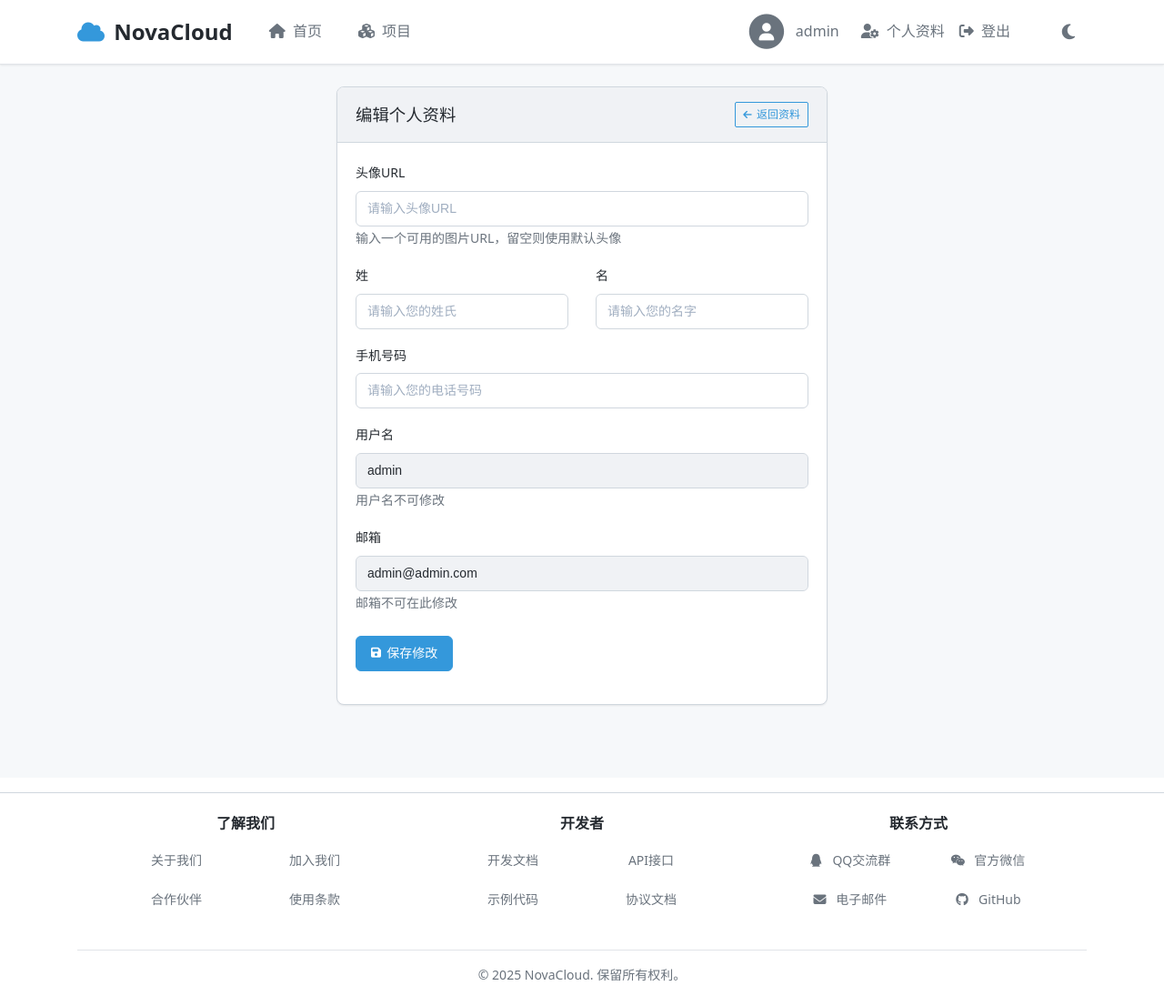
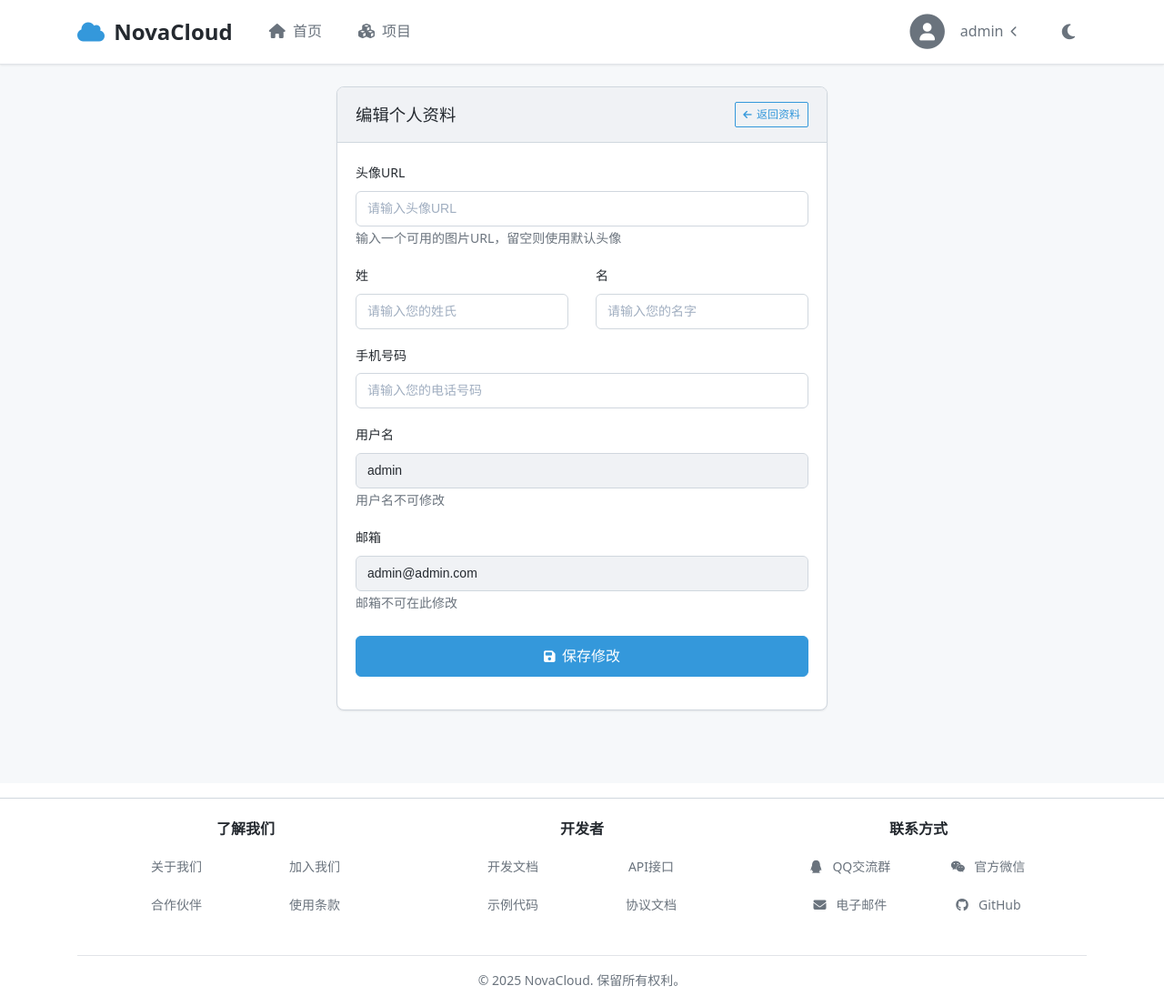
Before and after one commit to Miraitowa-la/NovaCloud, a Django app: page /profile/edit/ in a window 1280 px wide. Shown: the whole page at 91% size. Before the commit the page ends 1079 px from the top, so only its background shows below. Run offline with Django 5.2, Linux system fonts and the light colour scheme; a user stored in the database is signed in; data comes from the database, SQL or seed files in the repository.

Commit message:
UI样式优化

```diff
--- a/static/css/style.css
+++ b/static/css/style.css
@@ -595,6 +595,15 @@ strong, b {
     background-color: var(--background-hover);
 }
 
+/* 主题切换按钮图标 */
+.theme-toggle i {
+    transition: transform 0.3s ease-in-out;
+}
+
+.theme-toggle:hover i {
+    transform: rotate(30deg);
+}
+
 /* 导航栏样式 */
 .navbar {
     display: flex;
@@ -660,29 +669,20 @@ strong, b {
 .user-profile {
     display: flex;
     align-items: center;
-    padding: 0.25rem 0.75rem;
+    padding: 0.25rem 0.5rem;
     margin-right: 0.5rem;
     border-radius: var(--border-radius-md);
+    transition: background-color 0.15s ease-in-out;
+}
+
+.user-profile:hover {
+    background-color: var(--background-hover);
 }
 
 .user-profile .fa-stack {
     font-size: 1.2rem;
     margin-right: 0.5rem;
     color: var(--text-muted);
-}
-
-.user-profile .text-muted {
-    margin-right: 1rem;
-}
-
-.user-profile .nav-link {
-    padding: 0.25rem 0.5rem;
-    color: var(--text-muted);
-}
-
-.user-profile .nav-link:hover {
-    background-color: transparent;
-    color: var(--color-primary);
 }
 
 /* 按钮样式 */
@@ -1196,7 +1196,7 @@ html, body {
 }
 
 /* 登录和注册按钮样式 */
-.login-btn, .register-btn {
+.login-btn, .register-btn, .profile-edit-btn {
     width: 100%;  /* 强制100%宽度 */
     display: flex;
     justify-content: center;  /* 水平居中 */
@@ -1216,3 +1216,92 @@ html, body {
     box-shadow: var(--shadow-sm);
     margin-right: 0.5rem;
 }
+
+/* 用户下拉菜单样式 */
+.user-dropdown-wrapper {
+    position: relative;
+    cursor: pointer;
+}
+
+.user-dropdown-trigger {
+    display: flex;
+    align-items: center;
+    padding: 0.25rem;
+    border-radius: var(--border-radius-md);
+    transition: background-color 0.15s ease-in-out;
+}
+
+.user-dropdown-trigger:hover {
+    background-color: var(--background-hover);
+}
+
+.user-dropdown-icon {
+    margin-left: 0.5rem;
+    font-size: 0.75rem;
+    color: var(--text-muted);
+    transition: transform 0.2s ease-in-out;
+}
+
+.user-dropdown-wrapper:hover .user-dropdown-icon {
+    transform: rotate(-90deg);
+    color: var(--color-primary);
+}
+
+.user-dropdown-menu {
+    position: absolute;
+    top: 100%;
+    right: 0;
+    width: 180px;
+    margin-top: 0.5rem;
+    background-color: var(--background-default);
+    border: 1px solid var(--border-default);
+    border-radius: var(--border-radius-md);
+    box-shadow: var(--shadow-md);
+    z-index: 1000;
+    opacity: 0;
+    visibility: hidden;
+    transform: translateY(10px);
+    transition: opacity 0.2s ease, visibility 0.2s ease, transform 0.2s ease;
+}
+
+.user-dropdown-wrapper:hover .user-dropdown-menu {
+    opacity: 1;
+    visibility: visible;
+    transform: translateY(0);
+}
+
+.user-dropdown-item {
+    display: flex;
+    align-items: center;
+    padding: 0.75rem 1rem;
+    color: var(--text-default);
+    transition: background-color 0.15s ease-in-out, color 0.15s ease-in-out;
+}
+
+.user-dropdown-item:first-child {
+    border-top-left-radius: calc(var(--border-radius-md) - 1px);
+    border-top-right-radius: calc(var(--border-radius-md) - 1px);
+}
+
+.user-dropdown-item:last-child {
+    border-bottom-left-radius: calc(var(--border-radius-md) - 1px);
+    border-bottom-right-radius: calc(var(--border-radius-md) - 1px);
+}
+
+.user-dropdown-item:hover {
+    background-color: var(--background-hover);
+    color: var(--color-primary);
+    text-decoration: none;
+}
+
+.user-dropdown-item i {
+    width: 1.25rem;
+    margin-right: 0.75rem;
+    text-align: center;
+}
+
+.user-dropdown-divider {
+    height: 1px;
+    background-color: var(--border-default);
+    margin: 0.25rem 0;
+}
--- a/templates/accounts/profile_edit.html
+++ b/templates/accounts/profile_edit.html
@@ -109,7 +109,7 @@
 
                     <!-- 提交按钮 -->
                     <div class="form-group mt-4">
-                        <button type="submit" class="btn btn-primary">
+                        <button type="submit" class="btn btn-primary profile-edit-btn">
                             <i class="fas fa-save"></i> 保存修改
                         </button>
                     </div>
--- a/templates/base.html
+++ b/templates/base.html
@@ -67,15 +67,28 @@
                                     <i class="fas fa-user fa-stack-1x fa-inverse"></i>
                                 </span>
                             {% endif %}
-                            <!-- 用户名 -->
-                            <span class="text-muted">{{ user.username }}</span>
-                            <!-- 个人资料和登出链接 -->
-                            <a href="{% url 'accounts:profile' %}" class="nav-link">
-                                <i class="fas fa-user-cog"></i> 个人资料
-                            </a>
-                            <a href="{% url 'accounts:logout' %}" class="nav-link">
-                                <i class="fas fa-sign-out-alt"></i> 登出
-                            </a>
+
+                            <!-- 用户名和下拉菜单触发器 -->
+                            <div class="user-dropdown-wrapper">
+                                <div class="user-dropdown-trigger">
+                                    <span class="text-muted">{{ user.username }}</span>
+                                    <i class="fas fa-chevron-left user-dropdown-icon"></i>
+                                </div>
+
+                                <!-- 下拉菜单 -->
+                                <div class="user-dropdown-menu">
+                                    <a href="{% url 'accounts:profile' %}" class="user-dropdown-item">
+                                        <i class="fas fa-user-cog"></i> 个人资料
+                                    </a>
+                                    <a href="#" class="user-dropdown-item">
+                                        <i class="fas fa-ticket-alt"></i> 邀请码
+                                    </a>
+                                    <div class="user-dropdown-divider"></div>
+                                    <a href="{% url 'accounts:logout' %}" class="user-dropdown-item">
+                                        <i class="fas fa-sign-out-alt"></i> 登出
+                                    </a>
+                                </div>
+                            </div>
                         </div>
                     {% else %}
                         <ul class="navbar-nav">
```
